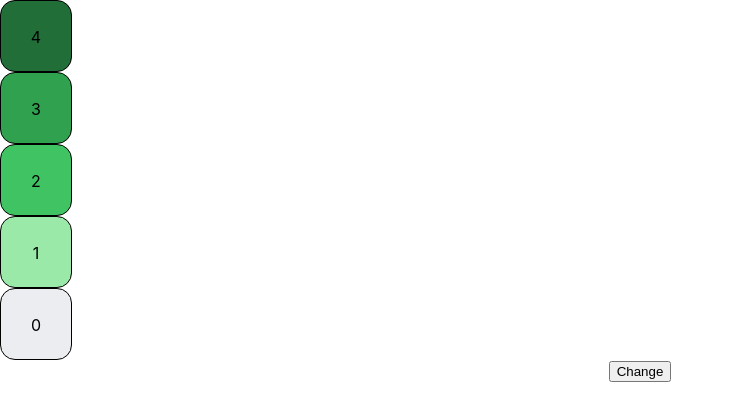
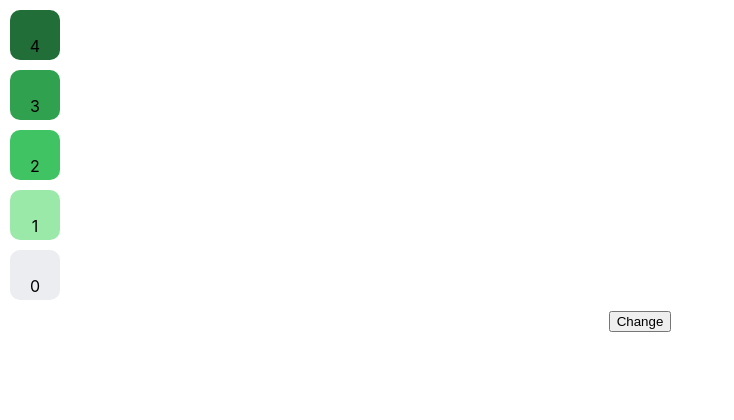
Before and after one commit to philippark/Habitify, a React (Create React App) app: page / in a window 1280 px wide. Shown: the top 420 px of the page, without its empty margins (0-734 px from the left). Built offline with nearby package versions, Linux system fonts and the light colour scheme.

Commit message:
no border, margins:

```diff
--- a/src/index.css
+++ b/src/index.css
@@ -13,10 +13,10 @@ code {
 }
 
 .Box {
-  width: 50px;
-  height: 50px;
-  border: 1px solid black;
+  width: 30px;
+  height: 30px;
   padding: 10px;
-  margin: 10=px;
-  border-radius: 15px;
+  margin: 10px;
+  border-radius: 10px;
+
 }
```
